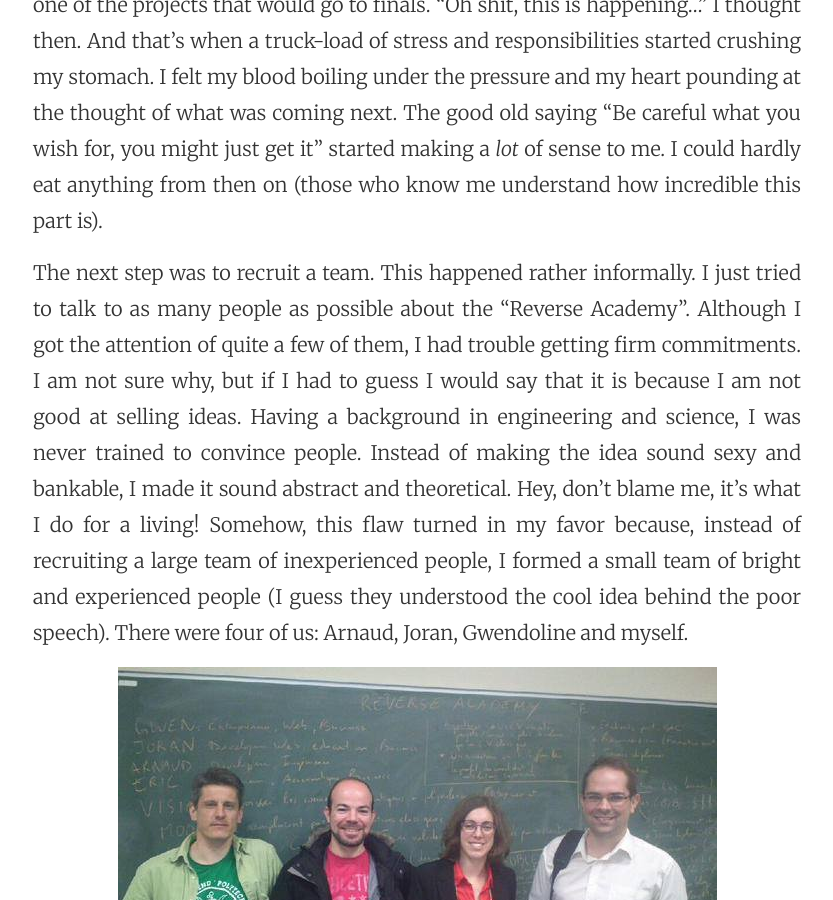
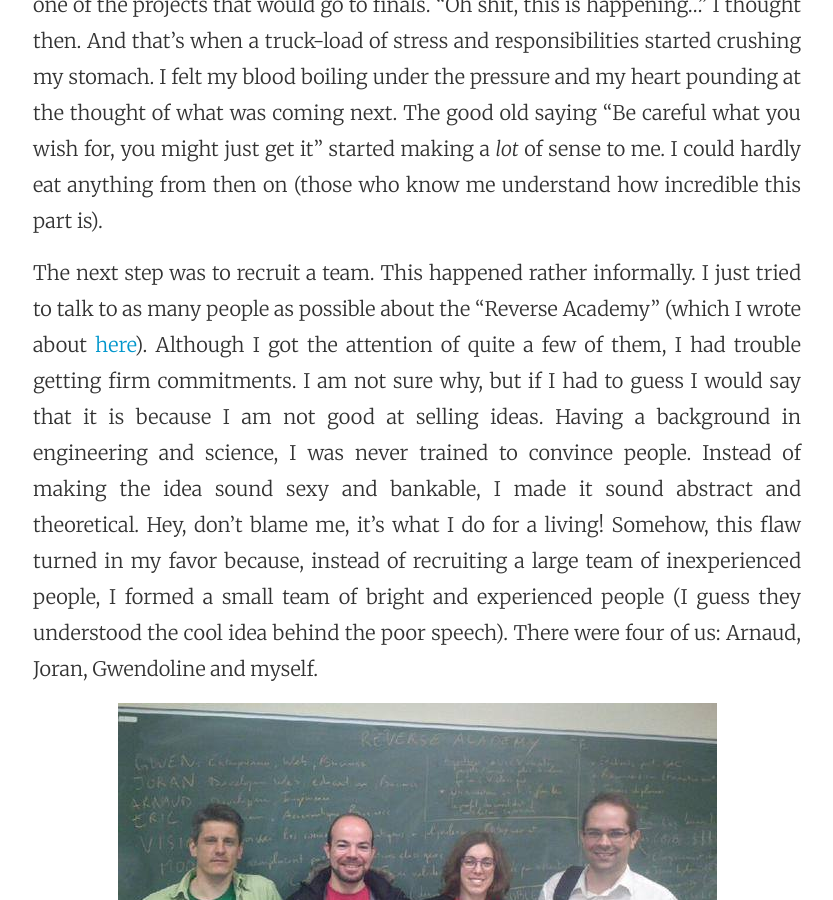
Before and after one commit to ericleib/ericleib.github.io, a Jekyll site: the page built from _posts/2015-04-04-startup-weekend-toulouse-2015-wow.markdown, in a window 1280 px wide and 900 px high, scrolled down 2998 px. Shown: the whole window, without its empty margins (223-1056 px from the left). Built offline with Jekyll 4.4.1, drawn with Linux system fonts in a browser that asks for light colours.

Commit message:
Update 2015-04-04-startup-weekend-toulouse-2015-wow.markdown

```diff
--- a/_posts/2015-04-04-startup-weekend-toulouse-2015-wow.markdown
+++ b/_posts/2015-04-04-startup-weekend-toulouse-2015-wow.markdown
@@ -31,7 +31,7 @@ Well, I did my best but I didn't really hope for more. I guess I thought I would
 
 To my surprise, I managed to get enough votes (8 for the record) to be selected as one of the projects that would go to finals. "Oh shit, this is happening..." I thought then. And that's when a truck-load of stress and responsibilities started crushing my stomach. I felt my blood boiling under the pressure and my heart pounding at the thought of what was coming next. The good old saying "Be careful what you wish for, you might just get it" started making a *lot* of sense to me. I could hardly eat anything from then on (those who know me understand how incredible this part is).
 
-The next step was to recruit a team. This happened rather informally. I just tried to talk to as many people as possible about the "Reverse Academy". Although I got the attention of quite a few of them, I had trouble getting firm commitments. I am not sure why, but if I had to guess I would say that it is because I am not good at selling ideas. Having a background in engineering and science, I was never trained to convince people. Instead of making the idea sound sexy and bankable, I made it sound abstract and theoretical. Hey, don't blame me, it's what I do for a living! Somehow, this flaw turned in my favor because, instead of recruiting a large team of inexperienced people, I formed a small team of bright and experienced people (I guess they understood the cool idea behind the poor speech). There were four of us: Arnaud, Joran, Gwendoline and myself.
+The next step was to recruit a team. This happened rather informally. I just tried to talk to as many people as possible about the "Reverse Academy" (which I wrote about [here](https://ericleib.github.io/2014/12/15/reverse-academy-reinventing-traditional-education.html)). Although I got the attention of quite a few of them, I had trouble getting firm commitments. I am not sure why, but if I had to guess I would say that it is because I am not good at selling ideas. Having a background in engineering and science, I was never trained to convince people. Instead of making the idea sound sexy and bankable, I made it sound abstract and theoretical. Hey, don't blame me, it's what I do for a living! Somehow, this flaw turned in my favor because, instead of recruiting a large team of inexperienced people, I formed a small team of bright and experienced people (I guess they understood the cool idea behind the poor speech). There were four of us: Arnaud, Joran, Gwendoline and myself.
 
 <div style="text-align:center;">
 <img src="/imgs/RA_team.jpg" alt="The Reverse-Academy Dream Team" style="width: auto;max-width: 100%;">
```
